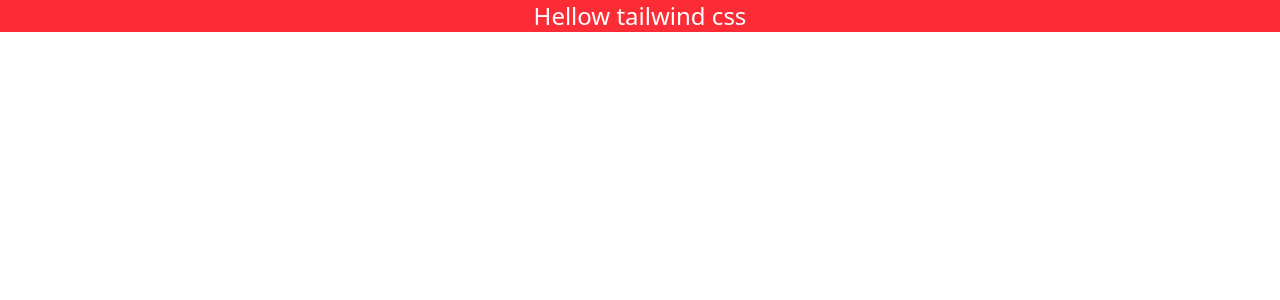
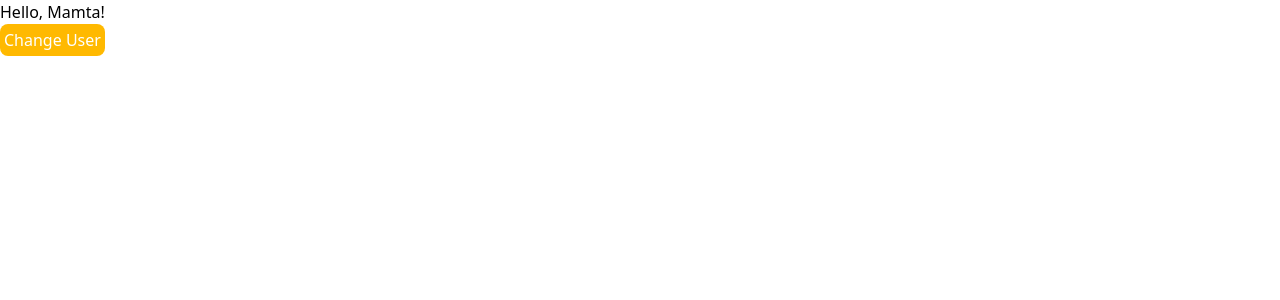
Before and after one commit to mamtapatil44/react-prcatice-app, a React (Vite) app: page / in a window 1280 px wide. Shown: the top 300 px of the page. Built offline with nearby package versions, Linux system fonts and the light colour scheme.

Commit message:
react context api for functional component

```diff
--- a/src/App.jsx
+++ b/src/App.jsx
@@ -1,13 +1,15 @@
 
-import React from 'react'
+import React, { useState } from 'react'
+import Child from './components/Child';
+import UserContext from './contexts/user.context';
 
 const App = () => {
+  const [user, setUser] = useState("Mamta");
   return (
-    <div className=''>
-        <div className='container bg-red-500 mx-auto'>
-            <h1 className='text-2xl text-white text-center'>Hellow tailwind css</h1>
-        </div>
-    </div>
+  <UserContext.Provider value={{user,setUser}}>
+   <Child />
+  </UserContext.Provider>
+
   )
 }
 
--- /dev/null
+++ b/src/components/Child.jsx
@@ -0,0 +1,14 @@
+import React, { useContext } from 'react'
+import UserContext from '../contexts/user.context'
+
+const Child = () => {
+    const {user,setUser} = useContext(UserContext)
+  return (
+    <div>
+      <h1>Hello, {user}!</h1>
+      <button className='bg-amber-400 text-white rounded-lg p-1' onClick={() => setUser("Devika")}>Change User</button>
+    </div>
+  )
+}
+
+export default Child
--- /dev/null
+++ b/src/components/Parent.jsx
@@ -0,0 +1,9 @@
+import React from 'react'
+
+const Parent = () => {
+  return (
+    <div>Parent</div>
+  )
+}
+
+export default Parent
--- /dev/null
+++ b/src/contexts/user.context.js
@@ -0,0 +1,6 @@
+import { createContext } from "react";
+
+
+const UserContext = createContext();
+
+export default UserContext;
```
